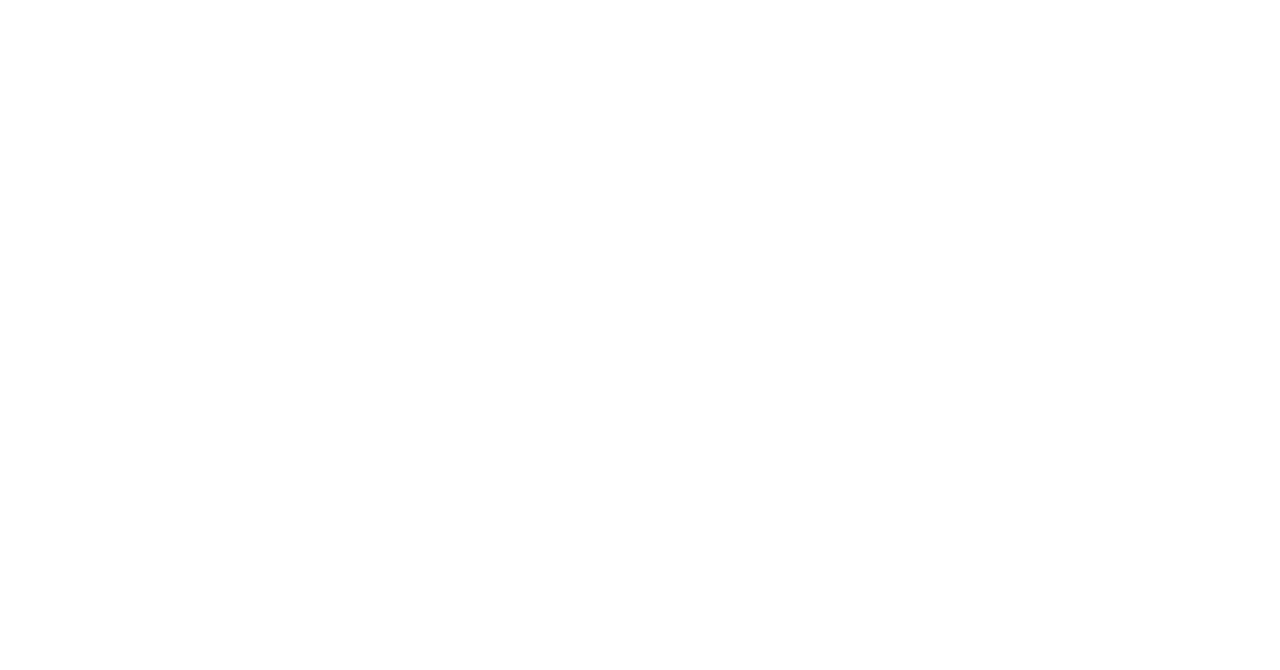
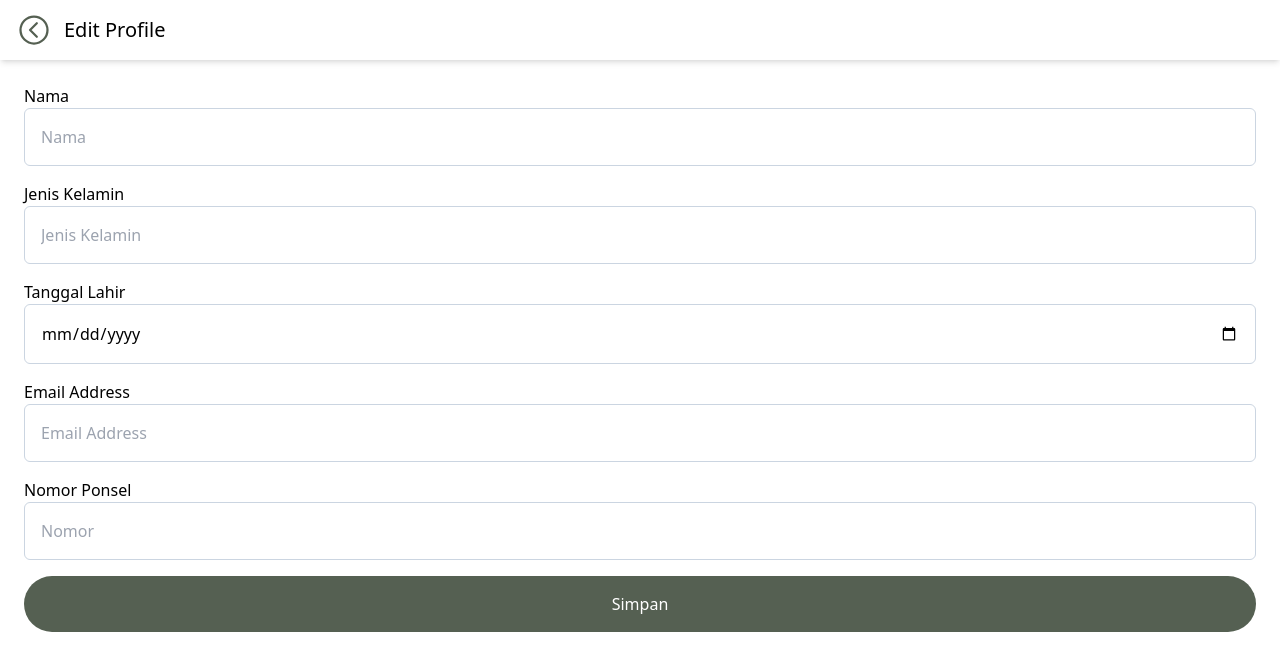
Before and after one commit to nevgard/CoffeeApps, a React (Vite) app: page /profile/editProfile in a window 1280 px wide. Before the commit this address had no page. Shown: the top 670 px of the page. Built offline with nearby package versions, Linux system fonts and the light colour scheme.

Commit message:
Pages: Profile, Edit Profile, Adresss, Add Address

```diff
--- a/src/App.jsx
+++ b/src/App.jsx
@@ -6,6 +6,9 @@ import Sidebar from "./components/molecul/Sidebar";
 import DetailProducts from "./components/pages/DetailProducts";
 import { BrowserRouter, Routes, Route } from "react-router-dom";
 import Address from "./components/pages/Address";
+import AddAddress from "./components/pages/AddAddress";
+import Profile from "./components/pages/Profile";
+import EditProfile from "./components/pages/EditProfile";
 
 function App() {
   const [count, setCount] = useState(0);
@@ -29,6 +32,9 @@ function App() {
           />
           <Route path="/productDetials/:id" element={<DetailProducts />} />
           <Route path="/address" element={<Address />} />
+          <Route path="/address/addAddress" element={<AddAddress />} />
+          <Route path="/profile" element={<Profile />} />
+          <Route path="/profile/editProfile" element={<EditProfile />} />
         </Routes>
       </BrowserRouter>
     </>
--- a/src/components/molecul/Header.jsx
+++ b/src/components/molecul/Header.jsx
@@ -7,7 +7,7 @@ export default function (props) {
       id="header"
       className="w-full px-4 py-3 shadow-md bg-white flex gap-x-3 items-center"
     >
-      <Link to={"/"}>
+      <Link to={props.url}>
         <IoChevronBackCircleOutline className=" text-4xl text-primary " />
       </Link>
       <span className=" text-xl">{props.text}</span>
--- a/src/components/molecul/Sidebar.jsx
+++ b/src/components/molecul/Sidebar.jsx
@@ -78,12 +78,12 @@ const Sidebar = ({ isOpen, toggleSideBar }) => {
           <div className="fixed bottom-0 px-6 items-center justify-center border-t-2 w-full ">
             <div className="flex justify-between text-lg text-slate-500 py-6">
               <div>Hi! Fahmi</div>
-              <div className="flex gap-x-3 items-center">
+              <Link to="/profile" className="flex gap-x-3 items-center">
                 Profile
                 <div className="rounded-full bg-primary p-2 text-white">
                   <CgProfile />
                 </div>
-              </div>
+              </Link>
             </div>
           </div>
         </footer>
--- /dev/null
+++ b/src/components/pages/AddAddress.jsx
@@ -0,0 +1,74 @@
+import Header from "../molecul/Header";
+import { FaHome } from "react-icons/fa";
+
+export default function AddAddress() {
+  return (
+    <div className="w-full h-screen overflow-y-auto ">
+      <Header url="/address" text="Add Address"></Header>
+      <div id="form" className="p-12 ">
+        <form action="">
+          <div className="flex flex-col w-full">
+            <label className="text-sm mb-2 font-bold "> Detail Alamat</label>
+            <textarea
+              type="text"
+              id="alamat"
+              name="alamat"
+              className="border border-slate-300 bg-white-200 rounded-md p-4 focus:outline-[#556052]
+              "
+              placeholder="Detail Alamat"
+            />
+            <label className="mt-1 text-xs text-slate-400 ">
+              {" "}
+              Contoh : Jl. Raya Pekalongan Nomer 12
+            </label>
+          </div>
+
+          <div className="mt-6 flex flex-col w-full">
+            <label className="text-sm mb-2 font-bold"> Kecamatan</label>
+            <input
+              type="text"
+              id="kecamatan"
+              name="kecamatan"
+              className="border border-slate-300 bg-white-200 rounded-md p-4 focus:outline-[#556052] "
+              placeholder="Kecamatan"
+            />
+          </div>
+
+          <div className="mt-6 flex flex-col w-full">
+            <label className="text-sm mb-2 font-bold"> Kelurahan</label>
+            <input
+              type="text"
+              id="kelurahan"
+              name="kelurahan"
+              className="border border-slate-300 bg-white-200 rounded-md p-4 focus:outline-[#556052] "
+              placeholder="Kelurahan"
+            />
+          </div>
+          <div className="mt-6 flex flex-col w-full">
+            <label className="text-sm mb-2 font-bold"> Nama Penerima</label>
+            <input
+              type="text"
+              id="name"
+              name="name"
+              className="border border-slate-300 bg-white-200 rounded-md p-4 focus:outline-[#556052] "
+              placeholder="Nama Penerima"
+            />
+          </div>
+          <div className="mt-6 flex flex-col w-full">
+            <label className="text-sm mb-2 font-bold"> Nomor Telepon</label>
+            <input
+              type="text"
+              id="phone"
+              name="phone"
+              className="border border-slate-300 bg-white-200 rounded-md p-4 focus:outline-[#556052] "
+              placeholder="Nomor Telepon"
+            />
+          </div>
+          <div className="mt-6 flex justify-center bg-primary p-4 text-white rounded-xl w-full">
+            <button>Simpan</button>
+          </div>
+        </form>
+      </div>
+    </div>
+  );
+}
--- a/src/components/pages/Address.jsx
+++ b/src/components/pages/Address.jsx
@@ -5,17 +5,19 @@ import { FaHome } from "react-icons/fa";
 
 export default function Address() {
   return (
-    <div className="w-full flex flex-wrap  bg-neutral-200">
-      <Header text="Alamat Tersimpan"></Header>
+    <div className="w-full h-screen overflow-y-auto bg-neutral-200">
+      <Header url="/" text="Alamat Tersimpan"></Header>
       <div
         id="addAddress"
         className="w-full flex gap-x-3 p-6 items-center sticky bg-white mt-2  shadow-md"
       >
         <div className="text-xl rounded-full border-2 border-primary p-1 font-bold">
-          <FaPlus />
+          <Link to="/address/addAddress">
+            <FaPlus />
+          </Link>
         </div>
         <div className="flex flex-col">
-          <span>Tambah Alamat</span>
+          <Link to="/address/addAddress">Tambah Alamat</Link>
           <span className="text-xs font-light">
             Simpan alamat favorit yang ingin kamu simpan disini
           </span>
@@ -24,7 +26,7 @@ export default function Address() {
 
       <div
         id="savedAddress"
-        className="w-full p-6 flex gap-x-3 bg-white mt-2 shadow-md mx-4 rounded-xl"
+        className="p-6 flex gap-x-3 bg-white mt-2 shadow-md mx-4 rounded-xl"
       >
         <div>
           <FaHome className="text-primary text-2xl" />
--- a/src/components/pages/DetailProducts.jsx
+++ b/src/components/pages/DetailProducts.jsx
@@ -48,7 +48,7 @@ export default function DetailProducts() {
   console.log(totalPrice);
   return (
     <div className="w-full flex flex-wrap bg-neutral-200">
-      <Header></Header>
+      <Header url="/"></Header>
       {/* container image */}
       <div
         id="image"
--- /dev/null
+++ b/src/components/pages/EditProfile.jsx
@@ -0,0 +1,74 @@
+import Header from "../molecul/Header";
+
+export default function EditProfile() {
+  return (
+    <div className="w-full h-screen ">
+      <Header url="/profile" text="Edit Profile"></Header>
+      <div className="w-full p-6">
+        <form action="">
+          <div className="flex flex-col gap-y-4">
+            <div className="flex flex-col">
+              <label htmlFor="name">Nama</label>
+              <input
+                type="text"
+                id="name"
+                name="name"
+                className="border border-slate-300 bg-white-200 rounded-md p-4 focus:outline-[#556052] "
+                placeholder="Nama"
+              />
+            </div>
+
+            <div className="flex flex-col">
+              <label htmlFor="name">Jenis Kelamin</label>
+              <input
+                type="text"
+                id="gender"
+                name="gender"
+                className="border border-slate-300 bg-white-200 rounded-md p-4 focus:outline-[#556052] "
+                placeholder="Jenis Kelamin"
+              />
+            </div>
+
+            <div className="flex flex-col">
+              <label htmlFor="name">Tanggal Lahir</label>
+              <input
+                type="date"
+                id="date"
+                name="date"
+                className="border border-slate-300 bg-white-200 rounded-md p-4 focus:outline-[#556052] "
+              />
+            </div>
+
+            <div className="flex flex-col">
+              <label htmlFor="name">Email Address</label>
+              <input
+                type="text"
+                id="email"
+                name="email"
+                className="border border-slate-300 bg-white-200 rounded-md p-4 focus:outline-[#556052] "
+                placeholder="Email Address"
+              />
+            </div>
+
+            <div className="flex flex-col">
+              <label htmlFor="name">Nomor Ponsel</label>
+              <input
+                type="text"
+                id="phone"
+                name="phone"
+                className="border border-slate-300 bg-white-200 rounded-md p-4 focus:outline-[#556052] "
+                placeholder="Nomor"
+              />
+            </div>
+
+            <div className="w-full flex justify-center items-center text-center">
+              <button className="text-white bg-primary rounded-full p-4 w-full">
+                Simpan
+              </button>
+            </div>
+          </div>
+        </form>
+      </div>
+    </div>
+  );
+}
--- a/src/components/pages/Homepage.jsx
+++ b/src/components/pages/Homepage.jsx
@@ -30,7 +30,7 @@ const Dot = ({ active }) => (
 export default function Homepage({ toggleSideBar }) {
   const [swiper, setSwiper] = useState(null);
   const [currentIndex, setCurrentIndex] = useState(0);
-  const [activeOption, setActiveOption] = useState("Takeaway");
+  const [activeOption, setActiveOption] = useState("Take Away");
 
   const handleOptionClick = (option) => {
     setActiveOption(option);
--- /dev/null
+++ b/src/components/pages/Profile.jsx
@@ -0,0 +1,40 @@
+import { Link } from "react-router-dom";
+import Header from "../molecul/Header";
+
+export default function Profile() {
+  return (
+    <div className="w-full h-screen overflow-y-auto ">
+      <Header url="/" text="Profile"></Header>
+      <div className="flex flex-col gap-y-4 p-4 ">
+        <div className="flex text-sm  flex-col">
+          <div className="font-bold">Nama Kamu</div>
+          <div>Fahmi</div>
+        </div>
+        <div className="flex text-sm  flex-col">
+          <div className="font-bold">Jenis Kelamin</div>
+          <div>Laki Laki</div>
+        </div>
+        <div className="flex text-sm  flex-col">
+          <div className="font-bold">Tanggal Lahir</div>
+          <div>05/01/2001</div>
+        </div>
+        <div className="flex text-sm  flex-col">
+          <div className="font-bold">Email Address</div>
+          <div>fahmifaza6@gmail.com</div>
+        </div>
+        <div className="flex text-sm  flex-col">
+          <div className="font-bold">Nomor Ponsel</div>
+          <div>08564684674</div>
+        </div>
+        <div className="w-full flex justify-center items-center text-center">
+          <Link
+            to="/profile/editProfile"
+            className="text-white bg-primary rounded-full p-2 w-full"
+          >
+            Edit Profile
+          </Link>
+        </div>
+      </div>
+    </div>
+  );
+}
```
